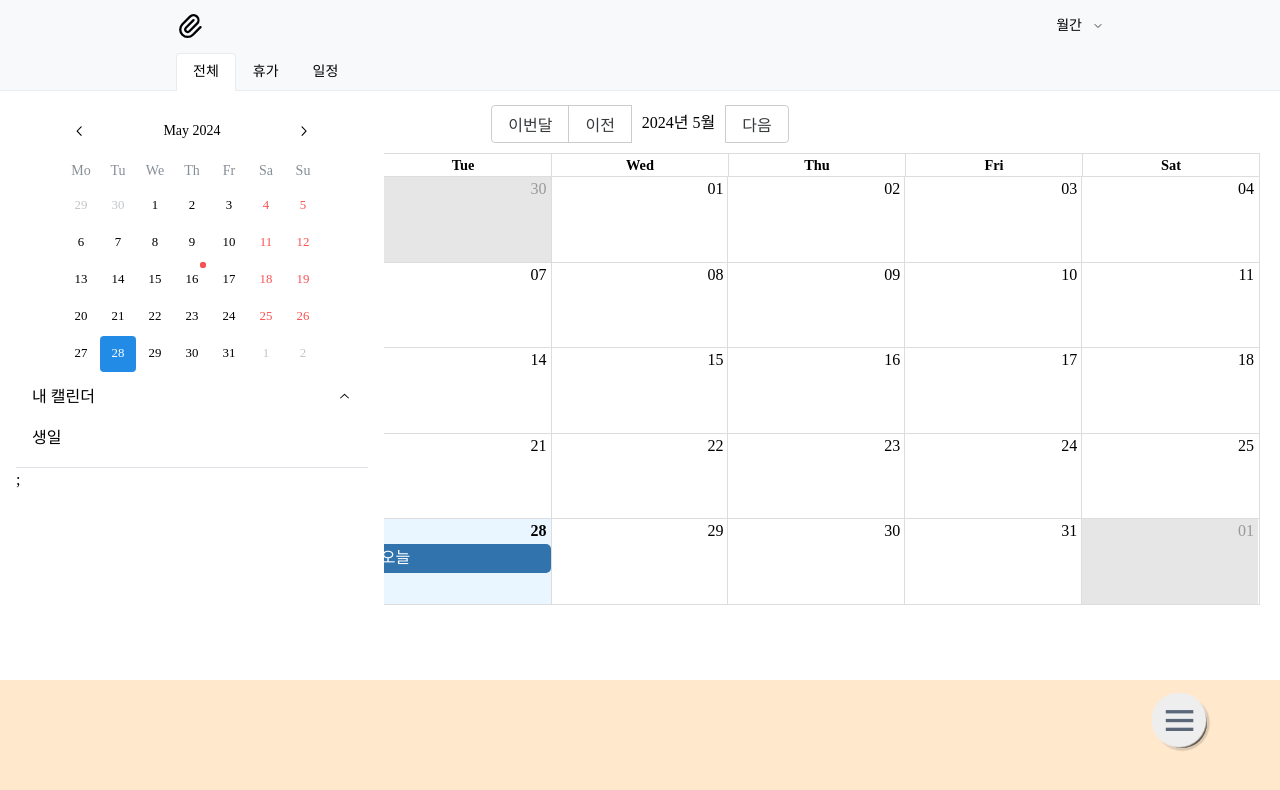
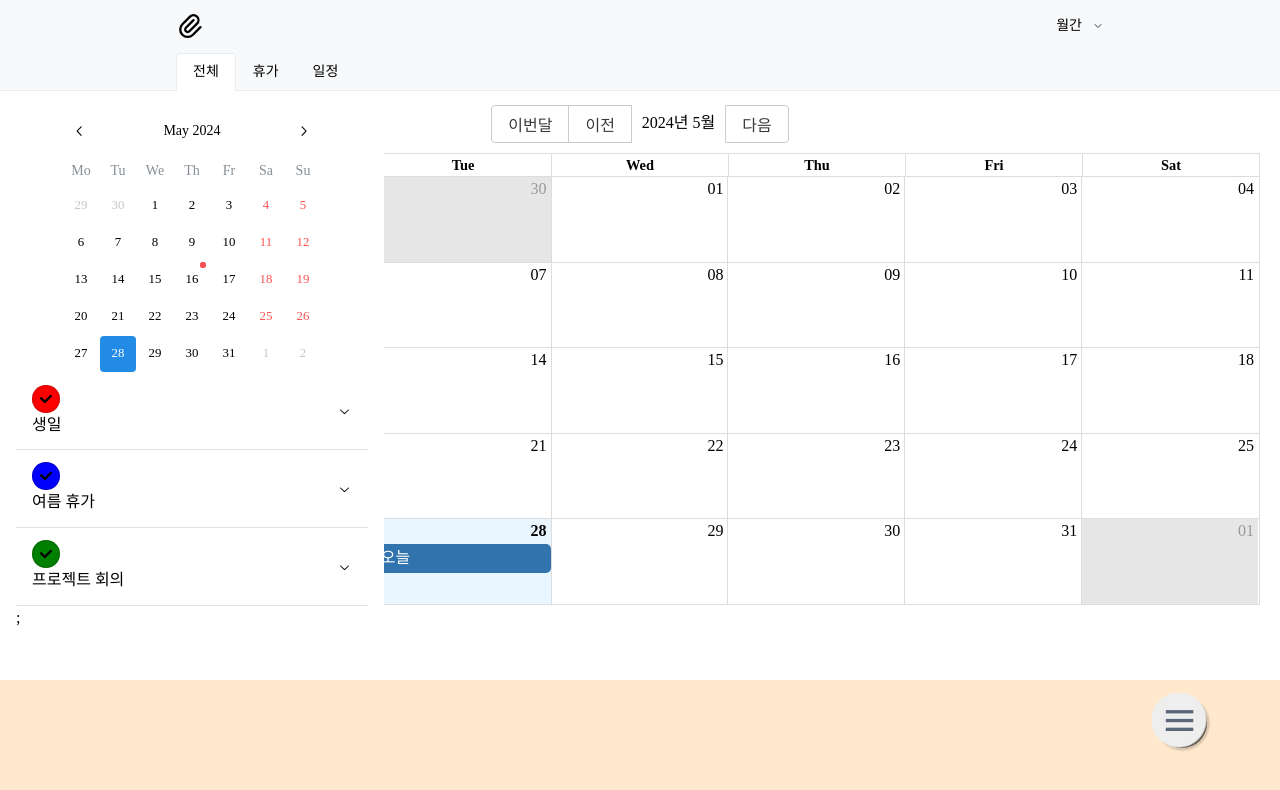
Before and after one commit to simple925/project-clip, a Next.js app: page /Calendar/MainCalendar in a window 1280 px wide. Shown: the top 790 px of the page. Built offline with nearby package versions, Linux system fonts and the light colour scheme; a web font is replaced by a local one.

Commit message:
[내 그룹]

```diff
--- a/src/components/MainGroup/MainGroup.tsx
+++ b/src/components/MainGroup/MainGroup.tsx
@@ -1,22 +1,56 @@
 "use client";
 
-import { Accordion } from "@mantine/core";
+import { Accordion, ColorSwatch, CheckIcon, rem } from "@mantine/core";
 import styles from "./MainGroup.module.css";
-
-const calendarItems = [
-  {
-    value: "내 캘린더",
-    description: "생일",
-  },
-];
+import { useState } from "react";
 
 export function MainGroup() {
-  const items = calendarItems.map((item) => (
-    <Accordion.Item key={item.value} value={item.value}>
-      <Accordion.Control>{item.value}</Accordion.Control>
-      <Accordion.Panel>{item.description}</Accordion.Panel>
-    </Accordion.Item>
-  ));
+
+  const [obj, setObj] = useState([
+    { key: 1, value: "생일", description: "생일", color: "red" },
+    { key: 2, value: "여름 휴가", description: "여름 휴가", color: "blue" },
+    { key: 3, value: "프로젝트 회의", description: "프로젝트 회의", color: "green" },
+  ]);
+  const [selectedEvent, setSelectedEvent] = useState(
+    { key: 1, value: "생일", description: "생일", color: "red" }
+  );
+
+  const [checkedColor, setCheckedColor] = useState(true); // 선택
+  const [selectedColor, setSelectedColor] = useState(null);
+
+  function onSelectedColorBtn(item: any) {
+    setCheckedColor((c) => !c)
+    setSelectedColor(item.color);
+    setSelectedEvent(item)
+    console.log('###현재 선택 이벤트 :', item)
+  }
+
+  // function onSelectedEvent(value: any) {
+  //   setSelectedEvent(value)
+  //   console.log('###현재 선택 이벤트 :', value)
+  // }
+
+  const items = obj.map((item) => {
+    const isActive = item.color === selectedColor;
+    const colorBtn = isActive ? '#fff' : 'none';
+    const cursorBtn = isActive ? 'pointer' : 'default';
+
+    const colors = (
+      <ColorSwatch
+        component="button"
+        color={item.color}
+        style={{ color: colorBtn, cursor: cursorBtn }}
+      >
+        {checkedColor && <CheckIcon style={{ width: rem(12), height: rem(12) }} />}
+      </ColorSwatch>
+    );
+    return (
+      <Accordion.Item key={item.value} value={item.value}>
+        <Accordion.Control onClick={() => onSelectedColorBtn(item)}>{colors}{item.value}</Accordion.Control>
+        <Accordion.Panel>{item.color}</Accordion.Panel>
+      </Accordion.Item>
+    );
+  });
 
   return (
     <div className={styles.MainGroup}>
```
